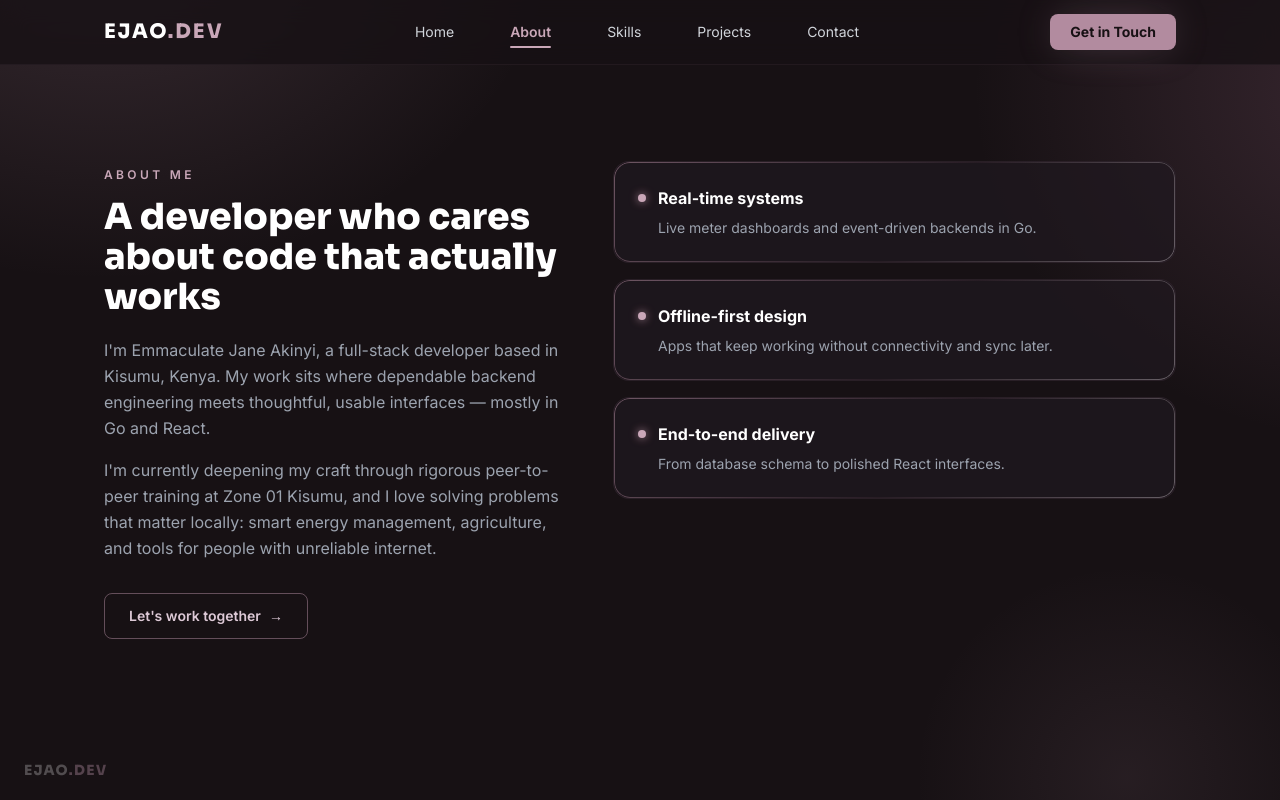
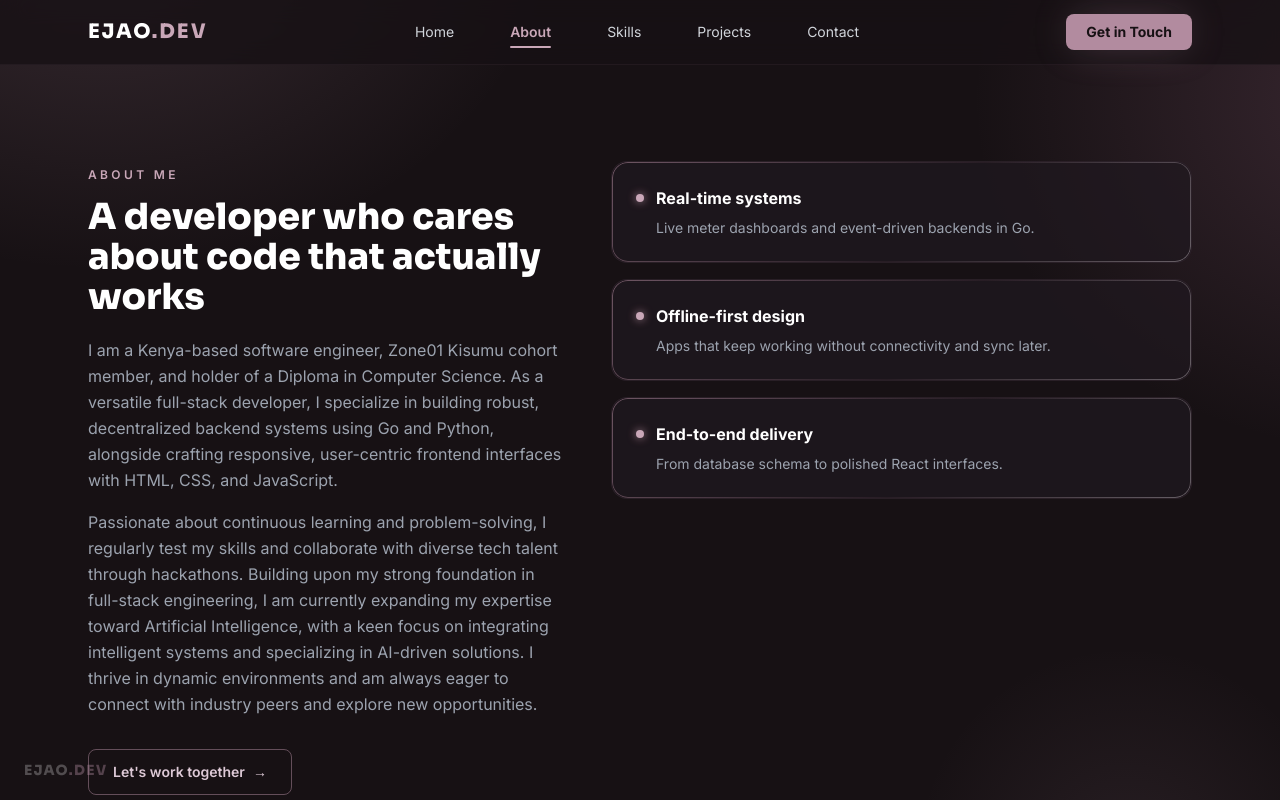
Before and after one commit to ejao-000/portfolio, a React (Vite) app: page / in a window 1280 px wide. Both pictures are taken after a click on the button "About". Shown: the top 800 px of the page. Built offline with nearby package versions, Linux system fonts and the light colour scheme.

Commit message:
about: refresh bio with AI focus and tighten page margins

```diff
--- a/src/components/About.jsx
+++ b/src/components/About.jsx
@@ -34,15 +34,21 @@ export default function About({ onNavigate }) {
             A developer who cares about code that actually works
           </h2>
           <p className="mt-5 leading-relaxed text-gray-400">
-            I'm Emmaculate Jane Akinyi, a full-stack developer based in Kisumu,
-            Kenya. My work sits where dependable backend engineering meets
-            thoughtful, usable interfaces — mostly in Go and React.
+            I am a Kenya-based software engineer, Zone01 Kisumu cohort member,
+            and holder of a Diploma in Computer Science. As a versatile
+            full-stack developer, I specialize in building robust, decentralized
+            backend systems using Go and Python, alongside crafting responsive,
+            user-centric frontend interfaces with HTML, CSS, and JavaScript.
           </p>
           <p className="mt-4 leading-relaxed text-gray-400">
-            I'm currently deepening my craft through rigorous peer-to-peer
-            training at Zone 01 Kisumu, and I love solving problems that matter
-            locally: smart energy management, agriculture, and tools for people
-            with unreliable internet.
+            Passionate about continuous learning and problem-solving, I
+            regularly test my skills and collaborate with diverse tech talent
+            through hackathons. Building upon my strong foundation in full-stack
+            engineering, I am currently expanding my expertise toward Artificial
+            Intelligence, with a keen focus on integrating intelligent systems
+            and specializing in AI-driven solutions. I thrive in dynamic
+            environments and am always eager to connect with industry peers and
+            explore new opportunities.
           </p>
 
           <button
--- a/src/index.css
+++ b/src/index.css
@@ -74,7 +74,7 @@
 
   /* Shared section shell */
   .section-shell {
-    @apply max-w-6xl mx-auto px-6 md:px-10;
+    @apply max-w-6xl mx-auto px-4 md:px-6;
   }
 
   .text-gradient-jungle {
```
